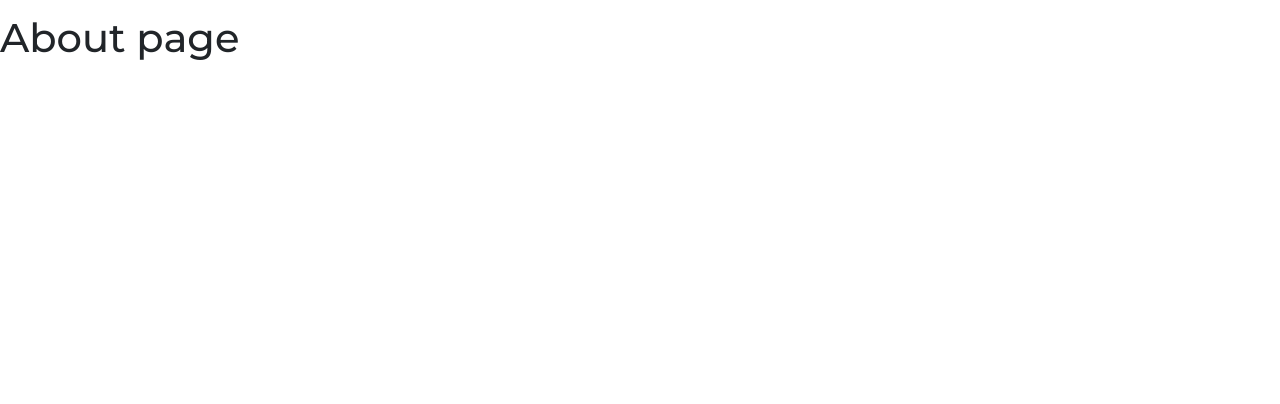
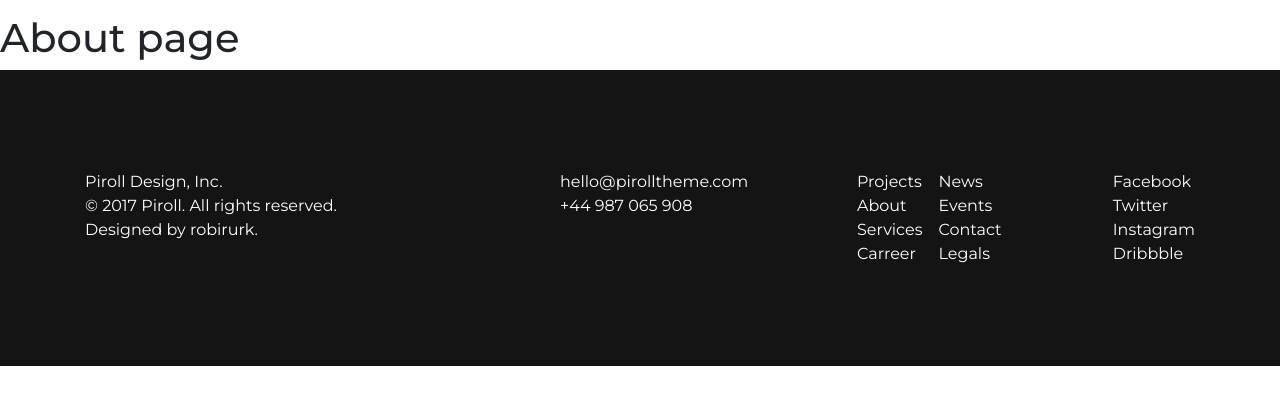
Before and after one commit to irina-github-web/Piroll, a Next.js app: page /about in a window 1280 px wide. Shown: the part 362-766 px from the top of the page. Built offline with nearby package versions, Linux system fonts and the light colour scheme.

Commit message:
add footer & animate.css

```diff
--- /dev/null
+++ b/components/Footer.js
@@ -0,0 +1,62 @@
+export default function Footer() {
+  return (
+    <section id="footer" className="footer">
+      <div className="wrapper">
+        <div className="col-5 footer__col1">
+          <div className="comp_name">Piroll Design, Inc.</div>
+          <div className="copyright">
+            © 2017 Piroll. All rights reserved.<br /> Designed by robirurk.
+          </div>
+        </div>
+        <div className="col-7 footer__col2">
+          <div className="conts">
+            <ul className="conts__list">
+              <li className="conts__item">
+                <a href="mailto:hello@pirolltheme.com">hello@pirolltheme.com</a>
+              </li>
+              <li className="conts__item">
+                <a href="tel:+44987065908">+44 987 065 908</a>
+              </li>
+            </ul>
+          </div>
+          <div className="menus">
+            <ul className="menus__list">
+              <li className="menus__item">
+                <a href="#">Projects</a>
+              </li>
+              <li className="menus__item">
+                <a href="#">About</a>
+              </li>
+              <li className="menus__item">
+                <a href="#">Services</a>
+              </li>
+              <li className="menus__item">
+                <a href="#">Carreer</a>
+              </li>
+              <li className="menus__item">
+                <a href="#">News</a>
+              </li>
+              <li className="menus__item">
+                <a href="#">Events</a>
+              </li>
+              <li className="menus__item">
+                <a href="#">Contact</a>
+              </li>
+              <li className="menus__item">
+                <a href="#">Legals</a>
+              </li>
+            </ul>
+          </div>
+          <div className="socials">
+            <ul className="socials__list">
+              <li className="socials__item"><a href="#">Facebook</a></li>
+              <li className="socials__item"><a href="#">Twitter</a></li>
+              <li className="socials__item"><a href="#">Instagram</a></li>
+              <li className="socials__item"><a href="#">Dribbble</a></li>
+            </ul>
+          </div>
+        </div>
+      </div>
+    </section>
+  );
+}
--- a/components/MainLayout.js
+++ b/components/MainLayout.js
@@ -1,23 +1,17 @@
-import Head from "next/head";
-import Header from "./Header"
+import Meta from "./Meta";
+import Header from "./Header";
+import Footer from "./Footer";
 
 export function MainLayout({ children, title = "Piroll" }) {
   return (
     <>
-      <Head>
-        <meta charSet="utf-8" />
-        <meta name="viewport" content="initial-scale=1.0, width=device-width" />
-        <meta name="keywords" content="next, react, website" />
-        <meta
-          name="description"
-          content="project ssr from psd with react + next"
-        />
-        <title>{title}</title>
-      </Head>
+      <Meta title={title} />
 
       <Header />
 
       <main>{children}</main>
+
+      <Footer />
     </>
   );
 }
--- /dev/null
+++ b/components/Meta.js
@@ -0,0 +1,17 @@
+import Head from "next/head";
+
+export default function Meta(props) {
+  return (
+    <Head>
+      <meta charSet="utf-8" />
+      <meta name="viewport" content="initial-scale=1.0, width=device-width" />
+      <meta name="keywords" content="next, react, website" />
+      <meta
+        name="description"
+        content="project ssr from psd with react + next"
+      />
+      <link rel="shortcut icon" href={require("../images/logo.png")} />
+      <title>{props.title}</title>
+    </Head>
+  );
+}
--- a/package.json
+++ b/package.json
@@ -10,6 +10,7 @@
   "dependencies": {
     "@zeit/next-css": "^1.0.1",
     "@zeit/next-sass": "^1.0.1",
+    "animate.css": "^4.1.0",
     "bootstrap": "^4.5.2",
     "next": "9.5.2",
     "next-images": "^1.4.1",
--- a/pages/index.js
+++ b/pages/index.js
@@ -11,7 +11,7 @@ export default function Index() {
       <section id="welcome" className="welcome">
         <div className="wrapper">
           <div className="welcome__content">
-            <h1 className="welcome__title">We design end develop</h1>
+            <h1 className="animate__animated animate__bounce welcome__title">We design end develop</h1>
             <p className="welcome__text">
               We are a new design studio based in USA. We have over 20 years of
               combined experience, and know a thing or two about designing
--- a/styles/main.css
+++ b/styles/main.css
@@ -1,5 +1,6 @@
 @import "./variables.css";
 @import "./responsive.css";
+@import "../node_modules/animate.css/";
 
 html {
   scroll-behavior: smooth;
@@ -46,6 +47,10 @@ a.active {
 :focus,
 button:focus {
   outline: var(--marin) auto 1px;
+}
+
+.animate__animated.animate__bounce {
+  --animate-duration: 2s;
 }
 
 /* Header & Nav */
@@ -460,6 +465,10 @@ button:focus {
   font: 400 15px "Montserrat", sans-serif;
 }
 
+.form textarea {
+  resize: none;
+}
+
 .form input::placeholder {
   color: #707070;
 }
@@ -484,3 +493,29 @@ button:focus {
   font-size: 12px;
   margin: auto;
 }
+
+/* Footer */
+
+.footer {
+  padding: 100px 0;
+  background-color: #141414;
+}
+
+.footer,
+.footer a {
+  color: #fff;
+}
+
+.footer .wrapper {
+  display: flex;
+  justify-content: space-between;
+}
+
+.footer__col2 {
+  display: flex;
+  justify-content: space-between;
+}
+
+.menus__list {
+  column-count: 2;
+}
```
Also changed, not shown: 1 other file (tests, documents, lock files or other folders).
